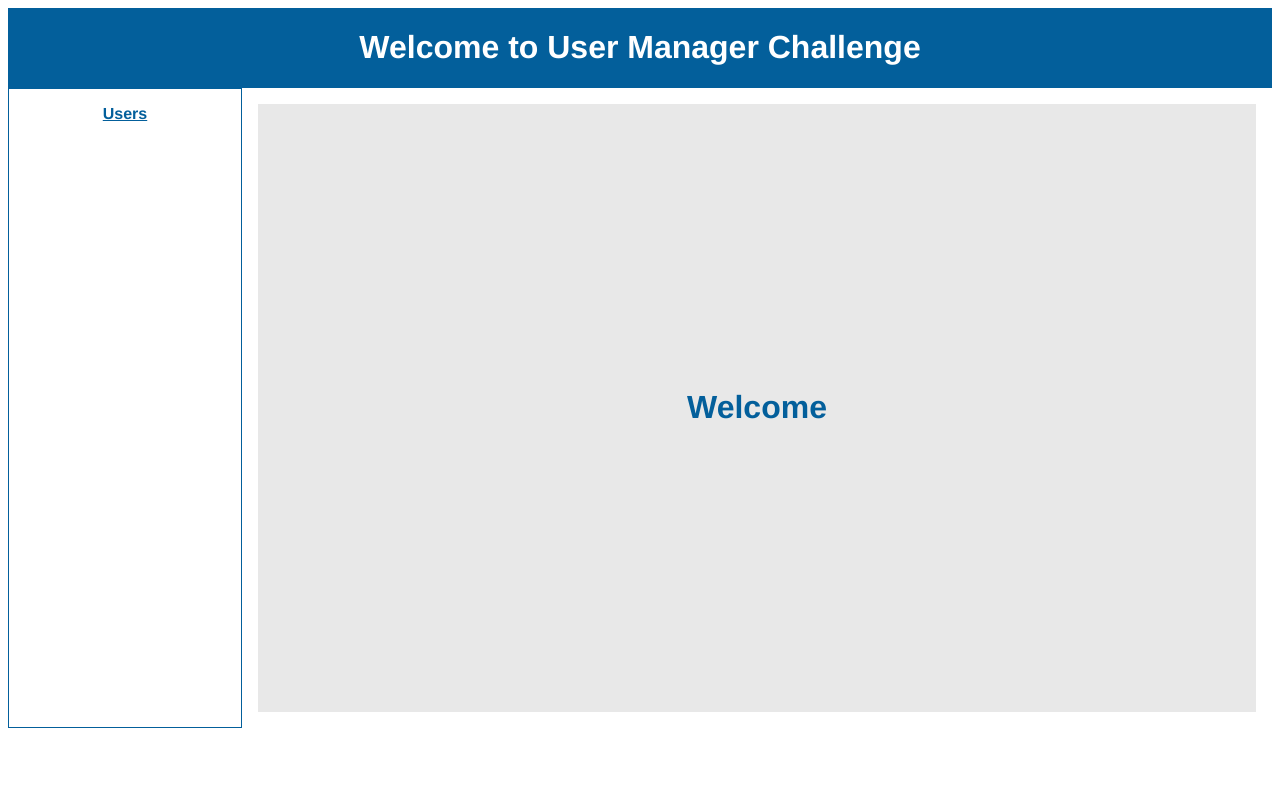
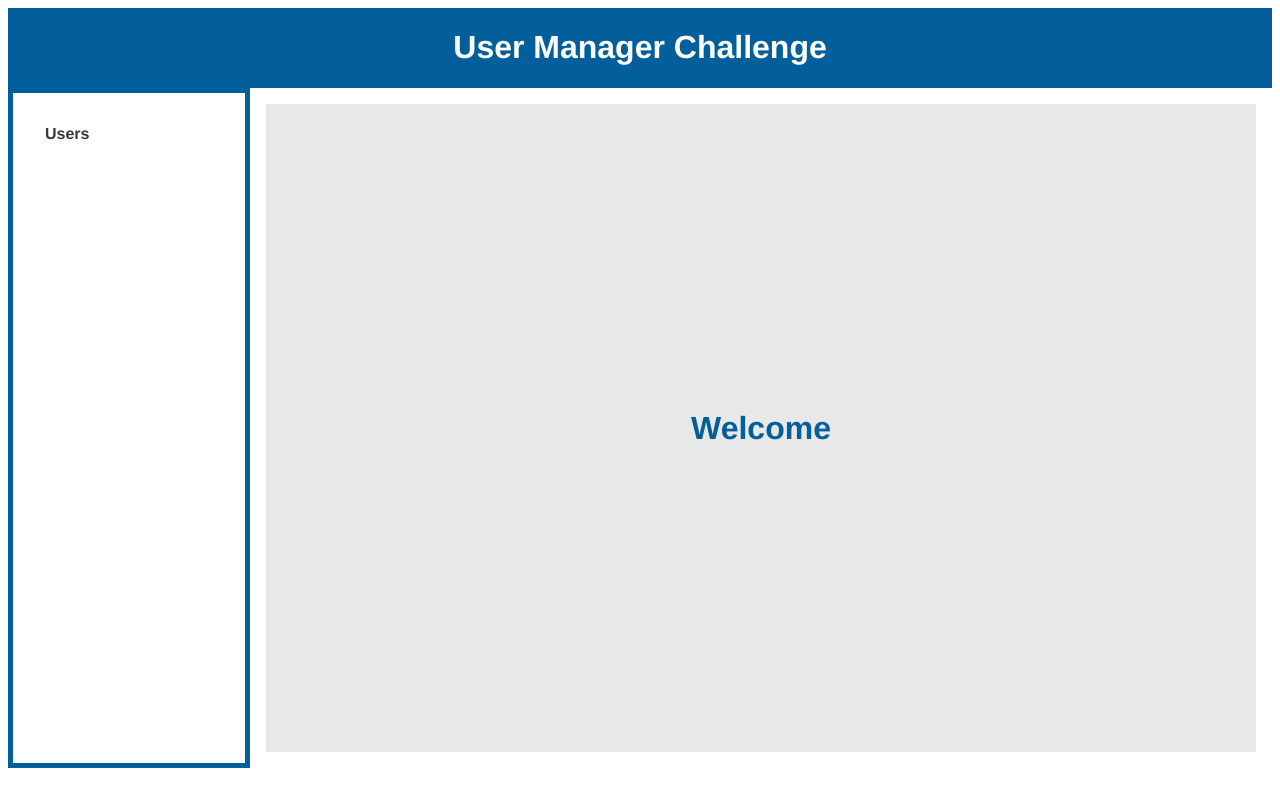
Before and after one commit to josemvm93/user-manager-challenge, a Vue app: page / in a window 1280 px wide. Built offline with nearby package versions, Linux system fonts and the light colour scheme; the HTML template or start-up script is replaced by a standard one.

Commit message:
change styles in layouts

```diff
--- a/src/layouts/TheHeader.vue
+++ b/src/layouts/TheHeader.vue
@@ -9,7 +9,7 @@ export default defineComponent({
     name: 'TheHeader',
     computed: {
         title() {
-            return 'Welcome to User Manager Challenge'
+            return 'User Manager Challenge'
         },
     },
 })
@@ -19,5 +19,7 @@ export default defineComponent({
 #header {
     display: flex;
     justify-content: center;
+    background-color: $color-blue-principal;
+    color: $color-white;
 }
 </style>
--- a/src/layouts/TheMain.vue
+++ b/src/layouts/TheMain.vue
@@ -22,19 +22,21 @@ export default defineComponent({
 </script>
 <style lang="scss" scoped>
 @import '@/scss/_variables';
+$header-height: 10vh;
+$main-height: calc(95vh - #{$header-height});
+$side-bar-flex: 20%;
+$content-flex: calc(100% - #{$side-bar-flex});
 .header {
-    background-color: $color-blue-principal;
-    color: $color-white;
+    height: $header-height;
 }
 .main {
     display: flex;
-    height: 80vh;
+    height: $main-height;
     .side-bar {
-        flex: 20%;
-        border: 1px solid $color-blue-principal;
+        flex: $side-bar-flex;
     }
     .content {
-        flex: 80%;
+        flex: $content-flex;
         margin: $space-md;
     }
 }
--- a/src/layouts/TheSideBar.vue
+++ b/src/layouts/TheSideBar.vue
@@ -1,13 +1,22 @@
 <template>
     <div id="nav">
-        <router-link :to="{ name: 'Users' }"> Users </router-link>
+        <ul>
+            <li>
+                <router-link :to="{ name: 'Users' }"> Users </router-link>
+            </li>
+        </ul>
     </div>
 </template>
 <script lang="ts">
 import { defineComponent } from 'vue'
-
+import router from '@/router'
 export default defineComponent({
     name: 'TheSideBar',
+    methods: {
+        redirectToUsers() {
+            router.push({ name: 'Users' })
+        },
+    },
 })
 </script>
 <style lang="scss" scoped>
@@ -15,11 +24,35 @@ export default defineComponent({
 #nav {
     padding: $space-md;
     max-width: 200px;
-    a {
-        font-weight: bold;
-        color: $color-blue-principal;
-        &.router-link-exact-active {
-            color: #42b983;
+    border: 5px solid $color-blue-principal;
+    ul {
+        display: flex;
+        padding-left: 0;
+        margin: 0;
+        li {
+            display: flex;
+            width: 100%;
+            cursor: pointer;
+            justify-content: flex-start;
+            a {
+                display: flex;
+                width: 100%;
+                padding: $space-md;
+                align-content: flex-start;
+                text-decoration: none;
+                font-weight: bold;
+                color: $color-black;
+                &.router-link-exact-active {
+                    background-color: $color-blue-principal;
+                    color: $color-white;
+                }
+            }
+            &:hover {
+                background-color: $color-blue-principal;
+                a {
+                    color: $color-white;
+                }
+            }
         }
     }
 }
```
